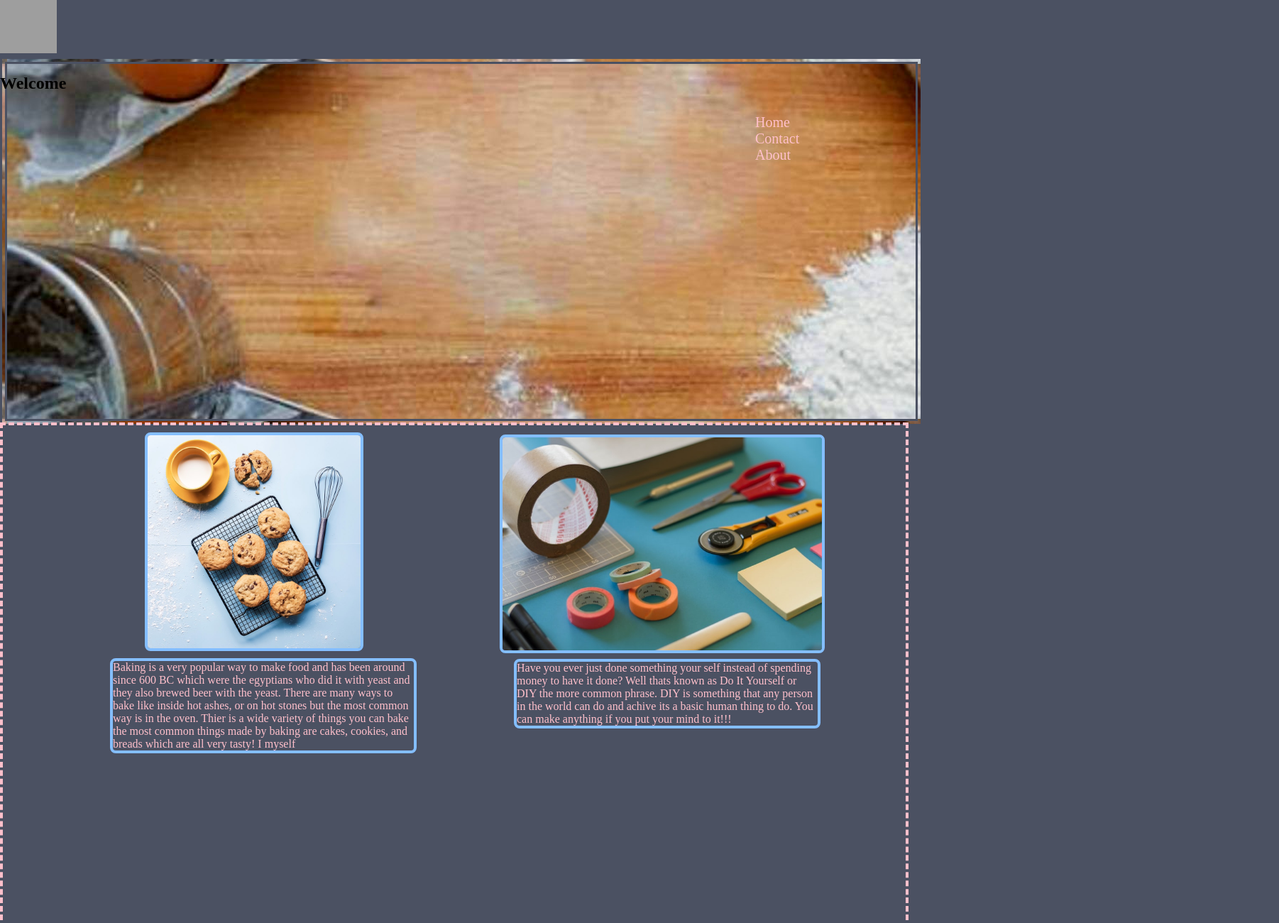
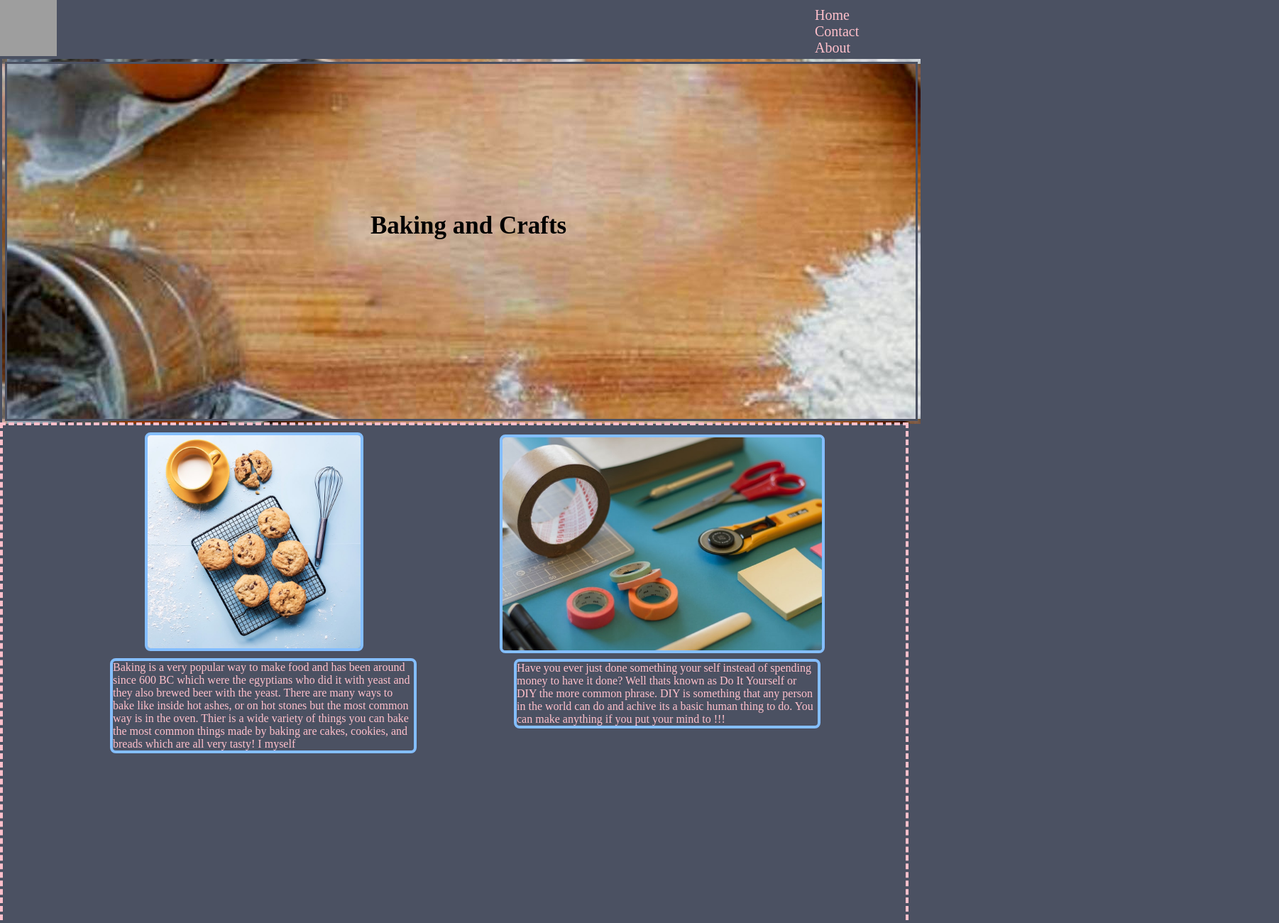
Before and after one commit to D-Aragon22/Make-N-Bake, a plain HTML site: page index.html in a window 1280 px wide. Shown: the top 1300 px of the page at 71% size, 1802 px wide, since content can reach past the window. Drawn offline with Linux system fonts and the light colour scheme; grey boxes are pictures that could not be loaded; a web font is replaced by a local one.

Commit message:
Fixed little mistakes final

```diff
--- a/index.html
+++ b/index.html
@@ -12,7 +12,6 @@
     <header>
         <nav class="nav-bar">
             <a href="index.html"><img class="logo" src="https://ci6.googleusercontent.com/proxy/RKxhxl5v9ZnVG-cJTZL8Kr_5veYrSGjWIt3tx0Cio_H075WbbPzETaTVVIlIg-gjq29nbJkwOf_RyZujb6-6MEZHQopTeRDnRi6J9l94kteYspQd6v1FI1G05qJizsOdYPc3UWJE9ALIUX-rsjjDOgASh-mNBnTz=s0-d-e1-ft#https://www.freelogodesign.org/file/app/client/thumb/64d408d1-c63d-42db-9909-56fccdb11bc9_200x200.png" /></a>
-            <h1 class="nav-text">Welcome</h1>
             <ul class="list-items">
                 <li class="home"><a href="index.html">Home</a></li>
                 <li class="contact"><a href="contact.html">Contact</a></li>
@@ -23,6 +22,7 @@
     <!-------------END OF NAV------->
     <main>
       <div class="main-box">
+        <h1 class="main-text">Baking and Crafts </h1>
       </div>
     </main>
     <!----------END OF MAIN----------->
@@ -30,7 +30,7 @@
       <img class="cookies-img" src="./img/cookies.jpeg" width="300"/>
       <p class="cookies-text">Baking is a very popular way to make food and has been around since 600 BC which were the egyptians who did it with yeast and they also brewed beer with the yeast. There are many ways to bake like inside hot ashes, or on hot stones but the most common way is in the oven. Thier is a wide variety of things you can bake the most common things made by baking are cakes, cookies, and breads which are all very tasty! I myself </p>
       <img class="craft-img" src="./img/crafts.jpeg" height="300"/>
-      <p class="craft-text">Have you ever just done something your self instead of spending money to have it done? Well thats known as Do It Yourself or DIY the more common phrase. DIY is something that any person in the world can do and achive its a basic human thing to do. You can make anything if you put your mind to it!!! </p>
+      <p class="craft-text">Have you ever just done something your self instead of spending money to have it done? Well thats known as Do It Yourself or DIY the more common phrase. DIY is something that any person in the world can do and achive its a basic human thing to do. You can make anything if you put your mind to !!!</p>
     </div>
     <!----------------End of info------------>
    <footer>
```
